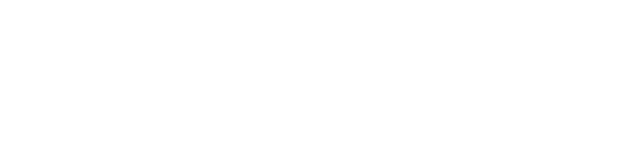
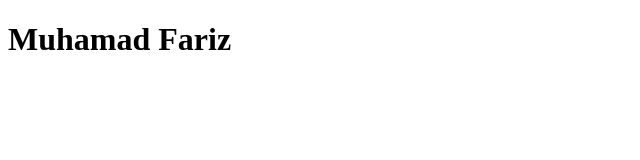
Before and after one commit to FarizEngineer/try-for-practice, a plain HTML site: page index.html in a window 1280 px wide. Shown: the whole page, without its empty margins (0-640 px from the left). Drawn offline with Linux system fonts and the light colour scheme.

Commit message:
heading1

```diff
--- a/index.html
+++ b/index.html
@@ -6,6 +6,6 @@
     <title>Hasnain</title>
 </head>
 <body>
-
+    <h1>Muhamad Fariz</h1>
 </body>
 </html>
```
